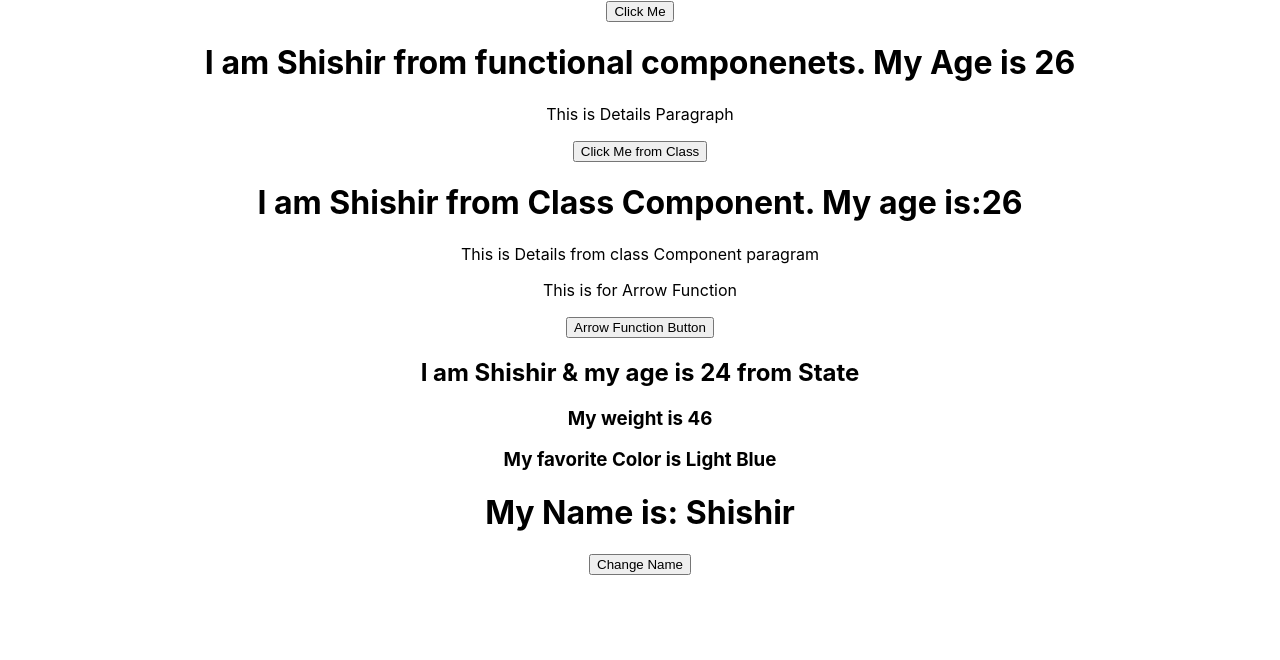
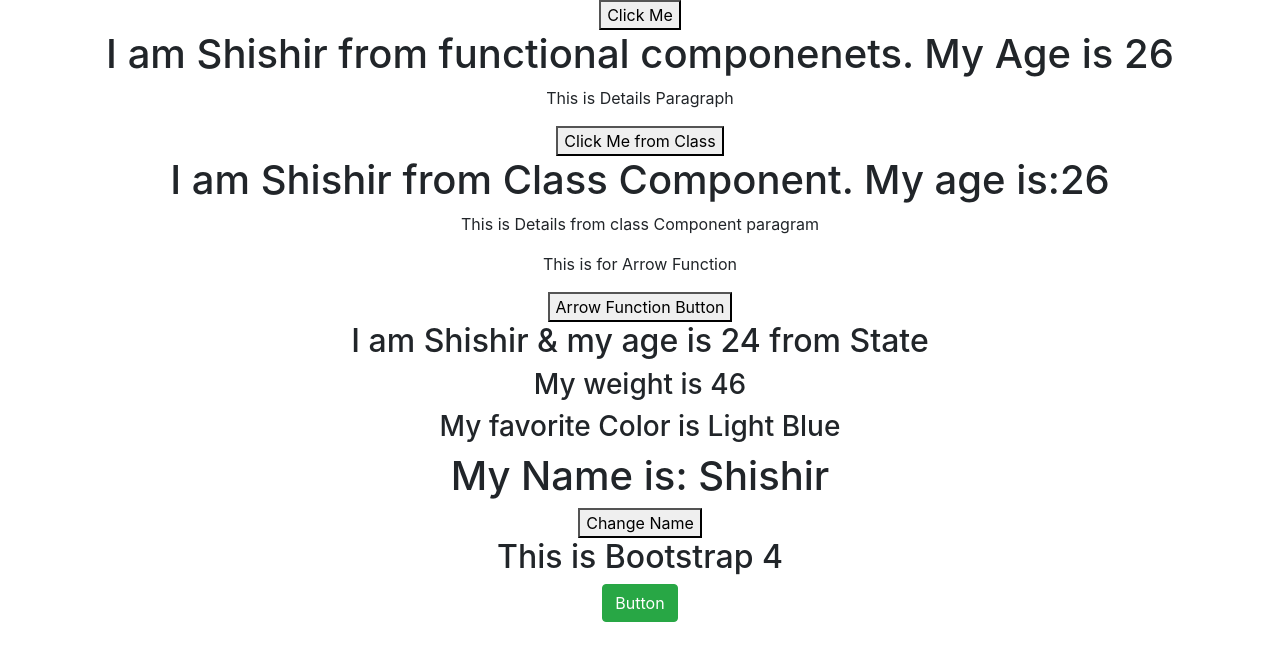
Before and after one commit to shishir75/React-101, a React (Create React App) app: page / in a window 1280 px wide. Shown: the top 660 px of the page. Built offline with nearby package versions, Linux system fonts and the light colour scheme.

Commit message:
Integrate & Use Bootstrap

```diff
--- a/package.json
+++ b/package.json
@@ -6,6 +6,7 @@
     "@testing-library/jest-dom": "^4.2.4",
     "@testing-library/react": "^9.5.0",
     "@testing-library/user-event": "^7.2.1",
+    "bootstrap": "^4.5.2",
     "react": "^16.13.1",
     "react-dom": "^16.13.1",
     "react-scripts": "3.4.3"
--- a/src/App.js
+++ b/src/App.js
@@ -5,6 +5,7 @@ import Welcome from "./components/Welcome";
 import Arrow from "./components/Arrow";
 import State from "./components/State";
 import SetState from "./components/SetState";
+import Bootstrap from "./components/Bootstrap";
 
 function App() {
   return (
@@ -18,6 +19,8 @@ function App() {
       <State></State>
 
       <SetState></SetState>
+
+      <Bootstrap></Bootstrap>
     </div>
   );
 }
--- /dev/null
+++ b/src/components/Bootstrap.js
@@ -0,0 +1,13 @@
+import React from "react";
+import "../../node_modules/bootstrap/dist/css/bootstrap.min.css";
+
+function Bootstrap() {
+  return (
+    <div>
+      <h2>This is Bootstrap 4</h2>
+      <button className="btn btn-success">Button</button>
+    </div>
+  );
+}
+
+export default Bootstrap;
```
Also changed, not shown: 1 other file (tests, documents, lock files or other folders).
